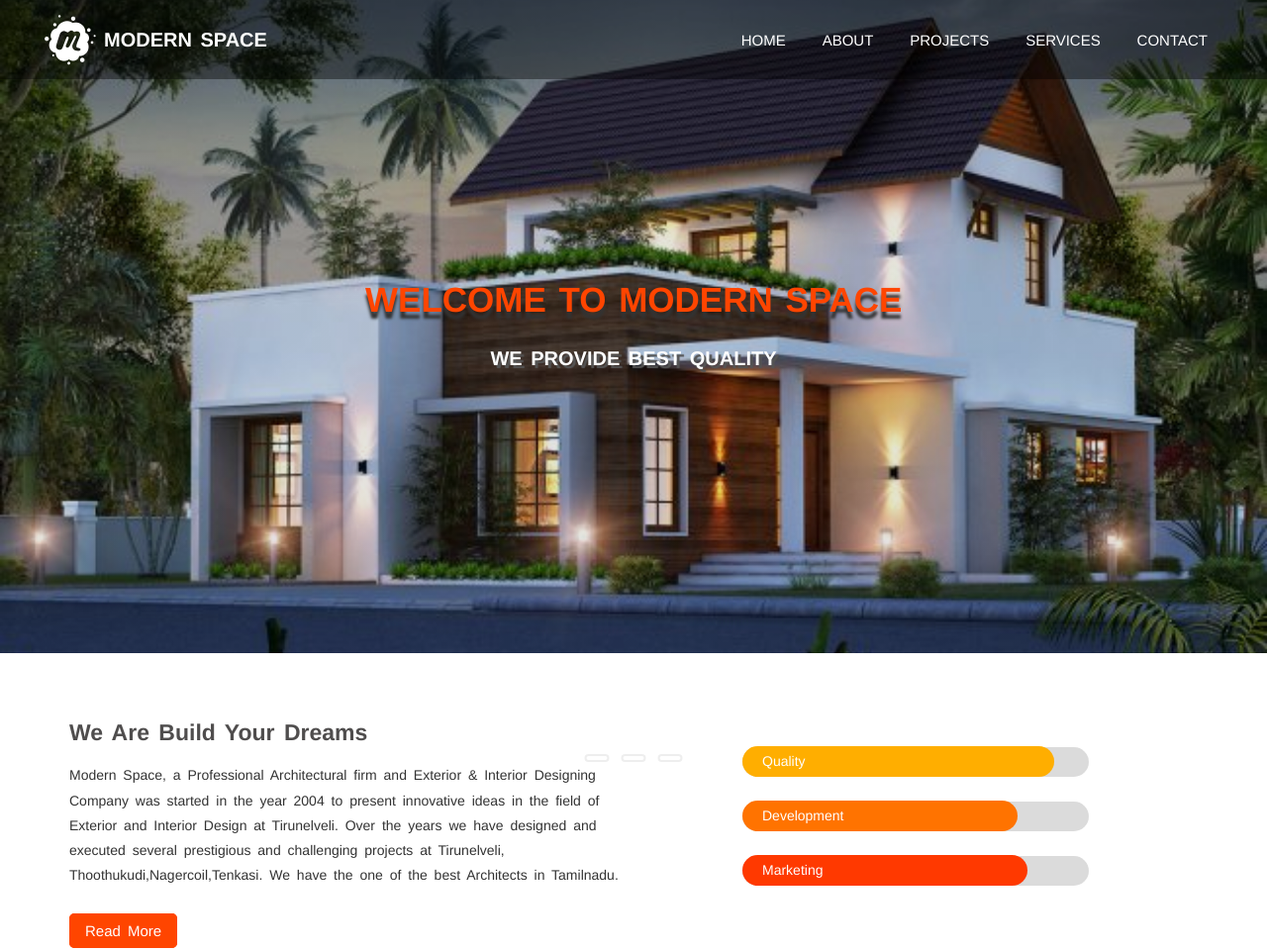
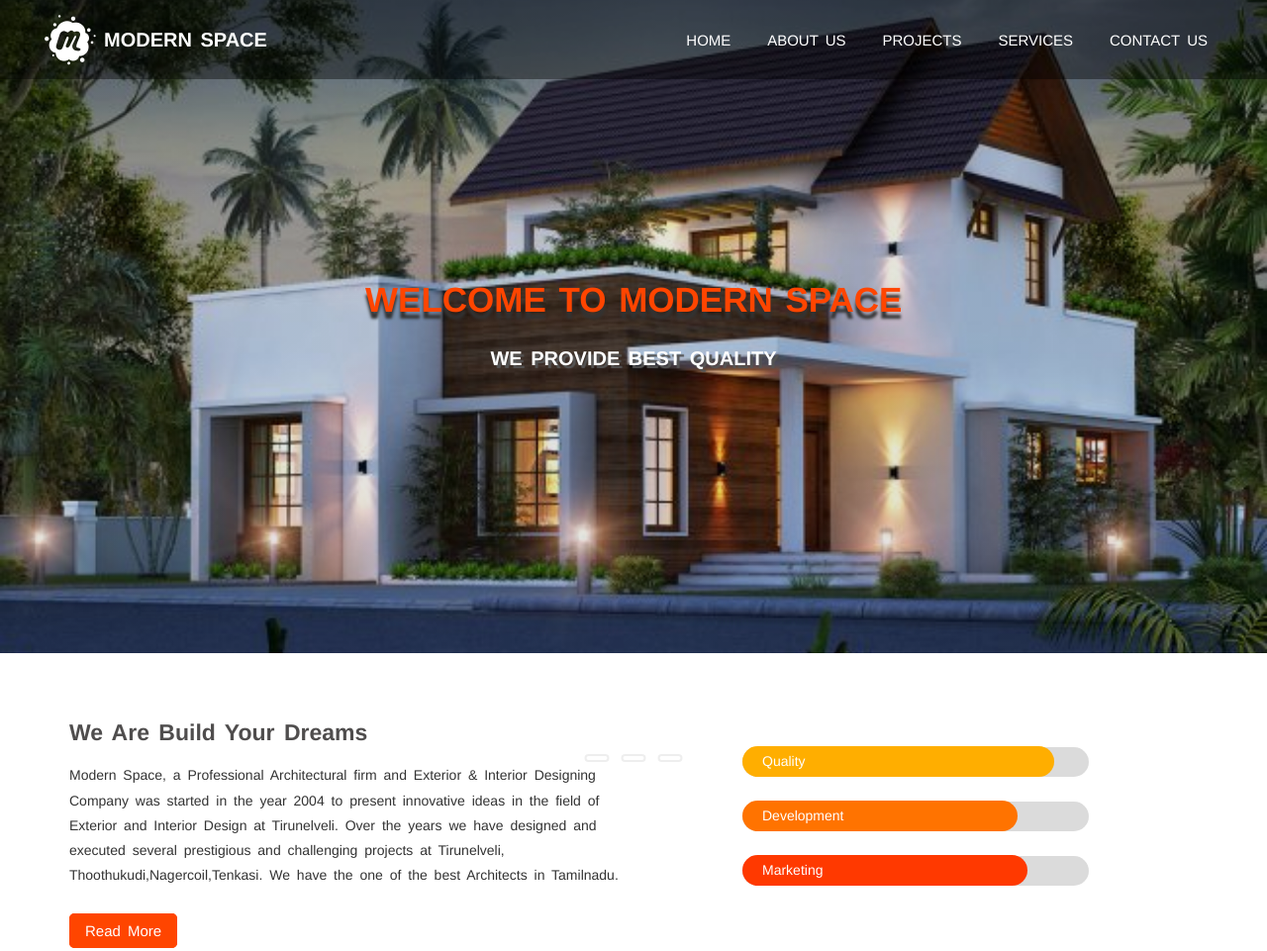
Before and after one commit to leefordjudes/ModernSpace, a plain HTML site: page index.html in a window 1280 px wide. Shown: the top 961 px of the page at 99% size. Drawn offline with nearby package versions, Linux system fonts and the light colour scheme.

Commit message:
Update index.html

```diff
--- a/index.html
+++ b/index.html
@@ -56,10 +56,10 @@
 					</a>
 					<ul class="float">
 						<li><a href="index.html">HOME</a></li>
-						<li><a href="about.html">ABOUT</a></li>
+						<li><a href="about.html">ABOUT US</a></li>
 						<li><a href="project.html">PROJECTS</a></li>
 						<li><a href="service.html">SERVICES</a></li>
-						<li><a href="contact.html">CONTACT</a></li>
+						<li><a href="contact.html">CONTACT US</a></li>
 					</ul>
 					</div>
 				</nav>
@@ -290,10 +290,10 @@
 				<p class="footer-title">Useful Links</p>
 				<div class="footer-link">
 					<a href="index.html">Home</a>
-					<a href="about.html">About</a>
-					<a href="service.html">Service</a>
-					<a href="project.html">Project</a>
-					<a href="contact.html">Contacts</a>
+					<a href="about.html">About Us</a>
+					<a href="service.html">Services</a>
+					<a href="project.html">Projects</a>
+					<a href="contact.html">Contact Us</a>
 				</div>
 			</div>
 			<div class="fx-column">
```
